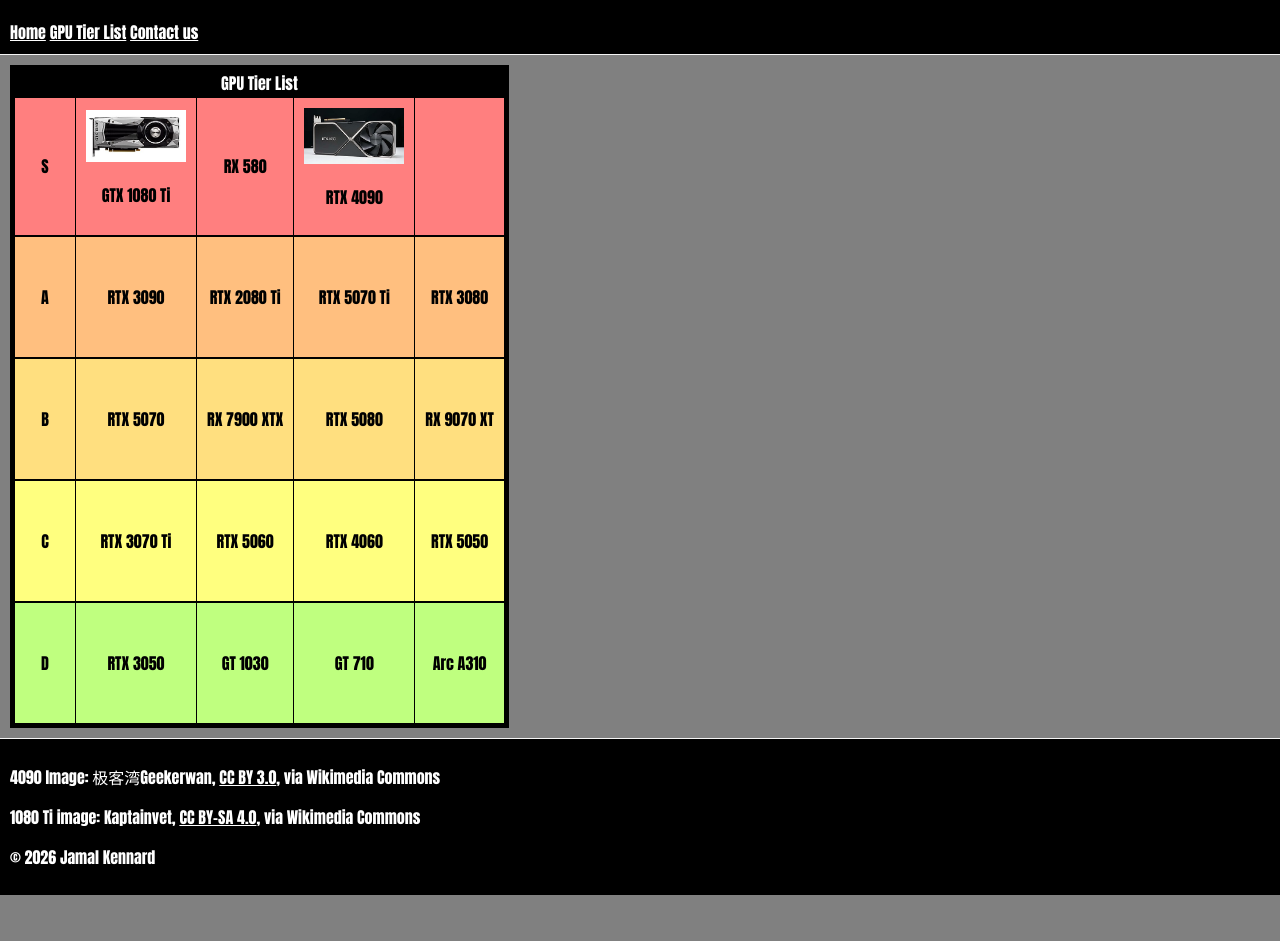
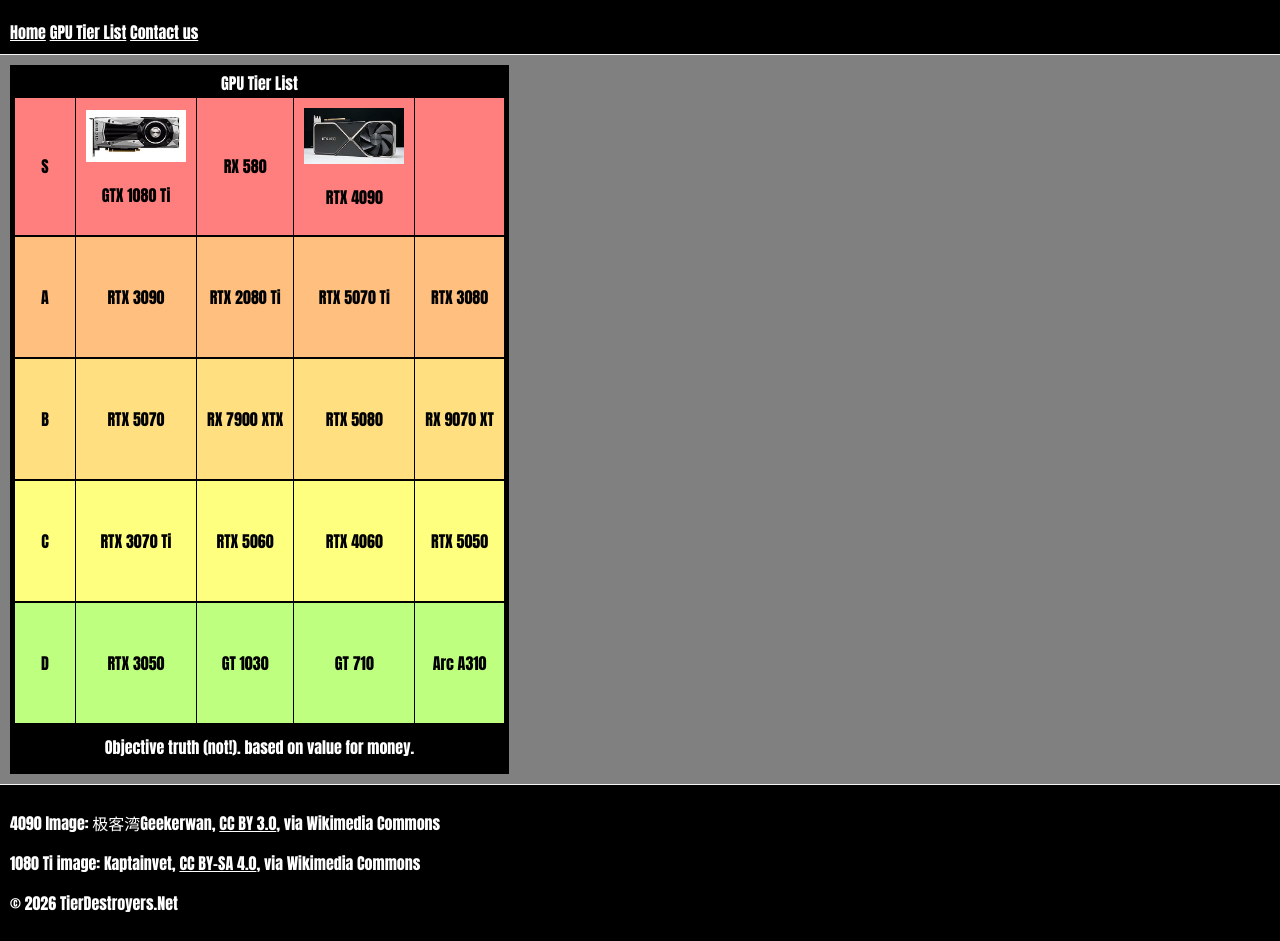
Before and after one commit to JKennect/csit121, a plain HTML site: page lab07/tierlist.html in a window 1280 px wide. Shown: the part 102-1043 px from the top of the page. Before the commit the page ends 997 px from the top, so only its background shows below. Drawn offline with Linux system fonts and the light colour scheme.

Commit message:
Add files via upload

```diff
--- a/lab07/styles.css
+++ b/lab07/styles.css
@@ -30,7 +30,7 @@
     border-collapse: collapse;
 }
 
-th{
+thead, tfoot{
 color: white;
 background-color: black;
 }
--- a/lab07/tierlist.html
+++ b/lab07/tierlist.html
@@ -17,9 +17,12 @@
     </nav>
     <main>
     <table>
+        <thead>
             <tr>
                 <th colspan="5">GPU Tier List</th>
             </tr>
+        </thead>
+        <tbody>
             <tr id="stier">
                 <td class="tierletter">S</td>
                 <td>
@@ -61,12 +64,18 @@
                 <td>GT 710</td>
                 <td>Arc A310</td>
             </tr>
+        </tbody>
+        <tfoot>
+            <tr>
+                <td colspan="5">Objective truth (not!). based on value for money. </td>
+            </tr>
+        </tfoot>
     </table>
     </main>
     <footer>
         <p>4090 Image: 极客湾Geekerwan, <a href="https://creativecommons.org/licenses/by/3.0">CC BY 3.0</a>, via Wikimedia Commons</p>
         <p>1080 Ti image: Kaptainvet,  <a href="https://creativecommons.org/licenses/by-sa/4.0">CC BY-SA 4.0</a>, via Wikimedia Commons</p>
-        <p>&copy; 2026 Jamal Kennard</p>
+        <p>&copy; 2026 TierDestroyers.Net</p>
     </footer>
 </body>
 </html>
```
Also changed, not shown: lab07/contact.html (+1 -1 lines), lab07/index.html (+1 -1 lines). Lines whose indentation alone changed are shown as unchanged.
